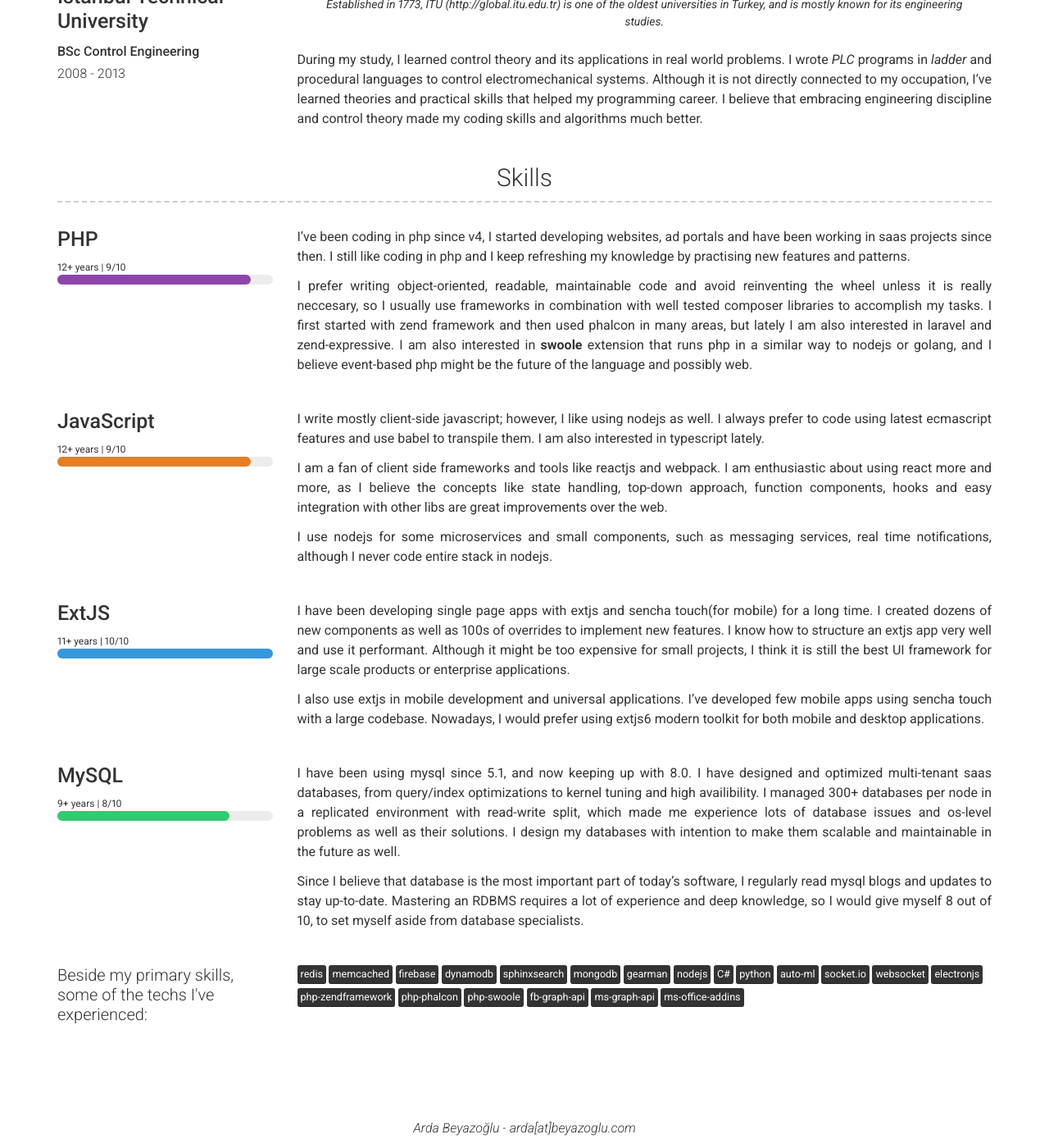
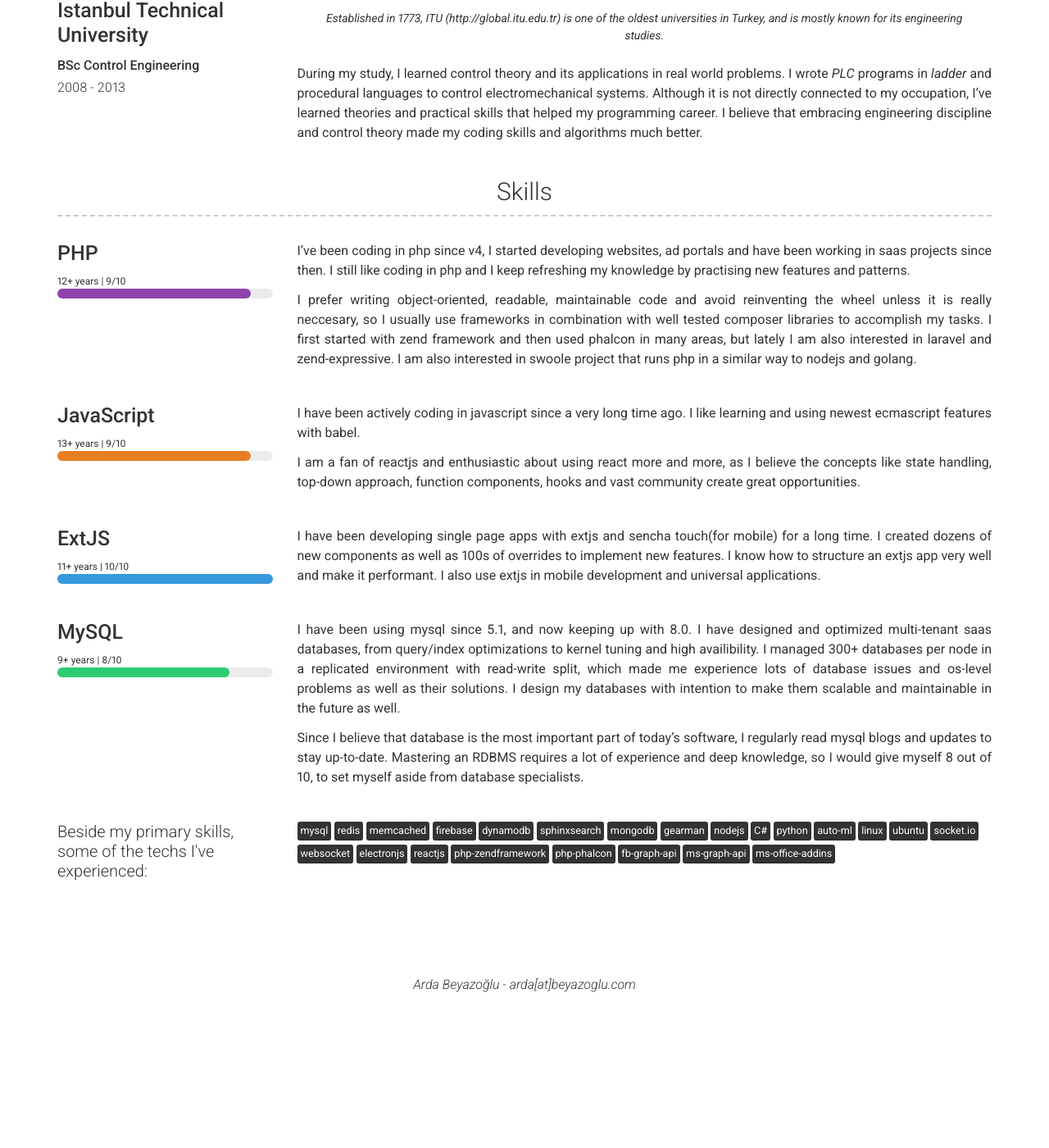
Before and after one commit to ardabeyazoglu/ardabeyazoglu.github.io, a Jekyll site: the page built from index.md, in a window 1280 px wide and 1400 px high, scrolled down 1558 px. Shown: the whole window at 82% size. Built offline with Jekyll 4.4.1, drawn with Linux system fonts in a browser that asks for light colours; nearby versions of some CDN libraries; after the commit the page ends 2783 px from its top, so only the background shows below that; some of the changed text lies outside the part shown.

Commit message:
cleaning

```diff
--- a/_config.yml
+++ b/_config.yml
@@ -10,6 +10,7 @@
 title: Senior Software Engineer
 email: arda[at]beyazoglu.com
 website: ardabeyazoglu.com
+blog: medium.com/@ardabeyazolu
 location: Ljubljana / Slovenia
 
 # Social links
@@ -26,12 +27,13 @@
 # googleplus_username: +jekyll
 # codementor_username: ardabeyazoglu
 stackoverflow_username: 2756657
+medium_username: ardabeyazolu
 
 # About Section
 about_title: About Me
 about_profile_image: images/profile.jpg
 about_content: | # this will include new lines to allow paragraphs
-  Hi, I'm a full-stack software developer who loves coding. I've been developing software since 2005, and I am experienced mostly in **web development** using <mark>php</mark>, <mark>mysql</mark> and <mark>javascript</mark>. Sometimes I code in **c#** and **python** for different stuff, but I enjoy web development more in general.
+  Hi, I'm a full-stack software developer who loves coding. I've been developing software since 2005, and I am experienced mostly in **web development** using <mark>php</mark>, <mark>mysql</mark> and <mark>javascript</mark>. I also code in **c#** and **python** for side projects.
 
 # Projects Section
 # projects_title: Projects
@@ -45,10 +47,11 @@
 # Skills Section
 skills_title: Skills
 skills_others: |
-  redis memcached firebase dynamodb sphinxsearch mongodb gearman
+  mysql redis memcached firebase dynamodb sphinxsearch mongodb gearman
   nodejs C# python auto-ml
-  socket.io websocket electronjs
-  php-zendframework php-phalcon php-swoole
+  linux ubuntu
+  socket.io websocket electronjs reactjs
+  php-zendframework php-phalcon
   fb-graph-api ms-graph-api ms-office-addins
 
 # More Section
--- a/_data/experience.yml
+++ b/_data/experience.yml
@@ -4,7 +4,7 @@
   quote: >
     Moving on as a remote coder
   description: | # this will include new lines to allow paragraphs
-    Currently, I am working from home as a remote software engineer, consultant and sometimes freelancer. When I am not working, I deal with my hobbie projects, try new techs, contribute to open source and improve my coding skills by practicing algorithms.
+    Currently, I work from home as a remote software engineer, consultant and sometimes freelancer. When I am not working, I deal with my hobbie projects, try new techs, contribute to open source and improve my coding skills by practicing algorithms.
 
 - company: Kiva Teknoloji Ltd.
   link: kivacrm.com
@@ -15,7 +15,7 @@
   description: | # this will include new lines to allow paragraphs
     I have been responsible for the core development of [KivaCRM](https://www.kivacrm.com) cloud based PaaS/SaaS product, its BI/CRM tools and primary mobile apps as well as leading a team of few people.
 
-    I have been developing the primary web app since the beginning with <mark>extjs</mark> frontend, and <mark>php</mark> backend. I developed various services including **websocket** based real-time notification system, automated workflow system, email/sms marketing services, task/event management, reporting/analytics and so on. I created advanced reports & analytics dashboards from transactional, highly relational datasets in mysql to achieve advanced <mark>BI</mark> experience. I've learned lots of tech stacks during development, some of which are **zend** and **phalcon** php frameworks, **gearman** job queues, **nodejs**, **socket.io**, **firebase**, **sphinxsearch** etc.
+    I have been developing the primary web app since the beginning with **extjs** frontend, and **php** backend. I developed various services including **websocket** based real-time notification system, automated workflow system, email/sms marketing services, task/event management, reporting/analytics and so on. I created advanced reports & analytics dashboards from transactional, highly relational datasets in mysql to achieve advanced **BI** experience. I've learned lots of tech stacks during development, some of which are **zend** and **phalcon** php frameworks, **gearman** job queues, **nodejs**, **socket.io**, **firebase**, **sphinxsearch** etc.
 
     I developed multiple side projects/plugins, such as facebook lead integrations, microsoft office addins and 3rd party integrations. During development I have learned lots of 3rd party APIs such as facebook graph api, ms graph api, ms com library for office addins etc.
 
--- a/_data/skills.yml
+++ b/_data/skills.yml
@@ -5,27 +5,25 @@
   description: | # this will include new lines to allow paragraphs
     I've been coding in php since v4, I started developing websites, ad portals and have been working in saas projects since then. I still like coding in php and I keep refreshing my knowledge by practising new features and patterns.
 
-    I prefer writing object-oriented, readable, maintainable code and avoid reinventing the wheel unless it is really neccesary, so I usually use frameworks in combination with well tested composer libraries to accomplish my tasks. I first started with zend framework and then used phalcon in many areas, but lately I am also interested in laravel and zend-expressive. I am also interested in **swoole** extension that runs php in a similar way to nodejs or golang, and I believe event-based php might be the future of the language and possibly web.
+    I prefer writing object-oriented, readable, maintainable code and avoid reinventing the wheel unless it is really neccesary, so I usually use frameworks in combination with well tested composer libraries to accomplish my tasks. I first started with zend framework and then used phalcon in many areas, but lately I am also interested in laravel and zend-expressive. I am also interested in swoole project that runs php in a similar way to nodejs and golang.
+
 - name: JavaScript
   score: 9
-  time: 12+ years
+  time: 13+ years
   color: e67e22
   description: | # this will include new lines to allow paragraphs
-    I write mostly client-side javascript; however, I like using nodejs as well. I always prefer to code using latest ecmascript features and use babel to transpile them. I am also interested in typescript lately.
+    I have been actively coding in javascript since a very long time ago. I like learning and using newest ecmascript features with babel.
 
-    I am a fan of client side frameworks and tools like reactjs and webpack. I am enthusiastic about using react more and more, as I believe the concepts like state handling, top-down approach, function components, hooks and easy integration with other libs are great improvements over the web.
+    I am a fan of reactjs and enthusiastic about using react more and more, as I believe the concepts like state handling, top-down approach, function components, hooks and vast community create great opportunities.
 
-    I use nodejs for some microservices and small components, such as messaging services, real time notifications, although I never code entire stack in nodejs.
 - name: ExtJS
-  description: Modern UI toolkit and javascript framework
   website: https://sencha.com/products/extjs
   score: 10
   time: 11+ years
   color: 3498db
   description: | # this will include new lines to allow paragraphs
-    I have been developing single page apps with extjs and sencha touch(for mobile) for a long time. I created dozens of new components as well as 100s of overrides to implement new features. I know how to structure an extjs app very well and use it performant. Although it might be too expensive for small projects, I think it is still the best UI framework for large scale products or enterprise applications.
+    I have been developing single page apps with extjs and sencha touch(for mobile) for a long time. I created dozens of new components as well as 100s of overrides to implement new features. I know how to structure an extjs app very well and make it performant. I also use extjs in mobile development and universal applications.
 
-    I also use extjs in mobile development and universal applications. I've developed few mobile apps using sencha touch with a large codebase. Nowadays, I would prefer using extjs6 modern toolkit for both mobile and desktop applications.
 - name: MySQL
   score: 8
   time: 9+ years
--- a/_includes/header.html
+++ b/_includes/header.html
@@ -7,6 +7,13 @@
     </div>
     <div class="col-xs-12 col-sm-7 col-md-7 col-lg-4 header-right">
       <ul class="icons no-print">
+        {%- if site.medium_username -%}
+          <li>
+            <a target="_blank" href="https://medium.com/@{{ site.medium_username| cgi_escape | escape }}" class="button button--sacnite button--round-l">
+              <i class="fab fa-medium" title="Medium link"></i>
+            </a>
+          </li>
+        {%- endif -%}
         {%- if site.dribbble_username -%}
           <li>
             <a target="_blank" href="https://dribbble.com/{{ site.dribbble_username| cgi_escape | escape }}" class="button button--sacnite button--round-l">
@@ -117,6 +124,11 @@
           Web: <a href="http://{{ site.website }}" target="_blank">{{ site.website | escape }}</a>
         </p>
       {%- endif -%}
+      {%- if site.blog -%}
+        <p>
+          Blog: <a href="http://{{ site.blog }}" target="_blank">{{ site.blog | escape }}</a>
+        </p>
+      {%- endif -%}
     </div>
   </div>
 </div>
```
Also changed, not shown: README.md, 2 other files.
